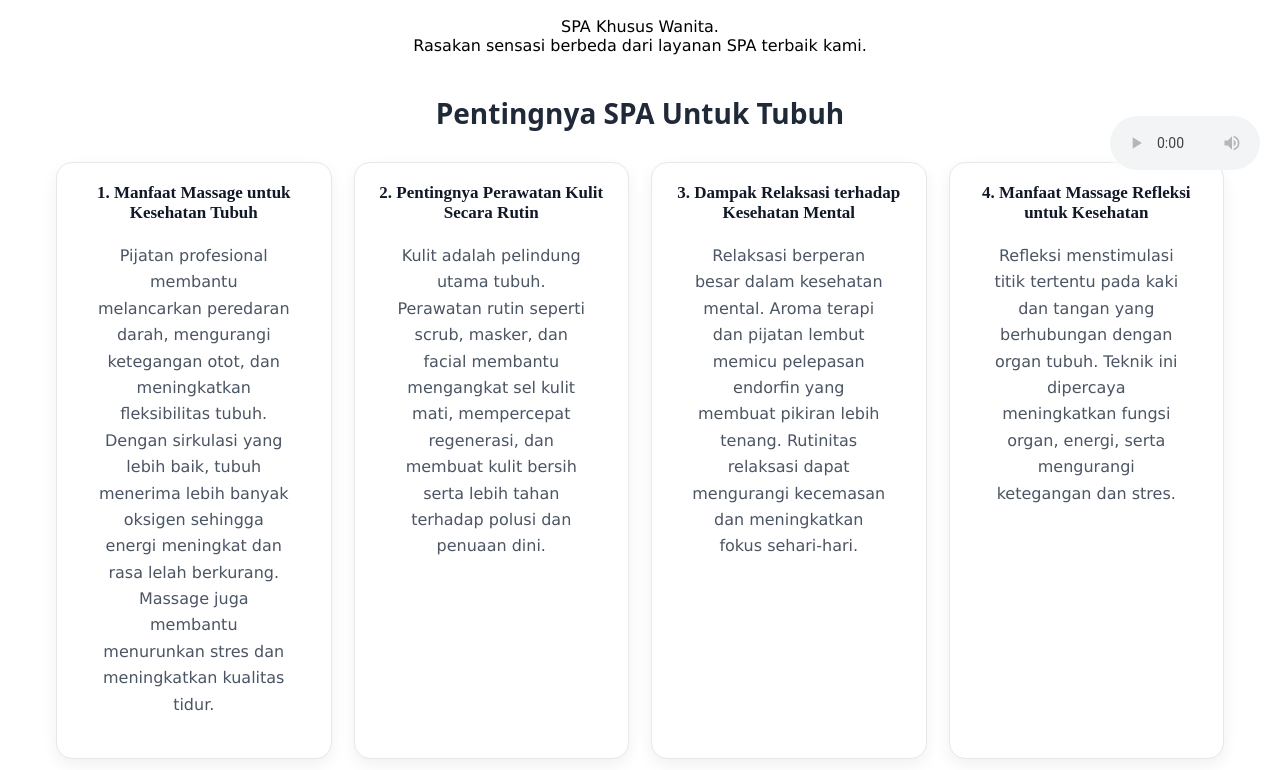
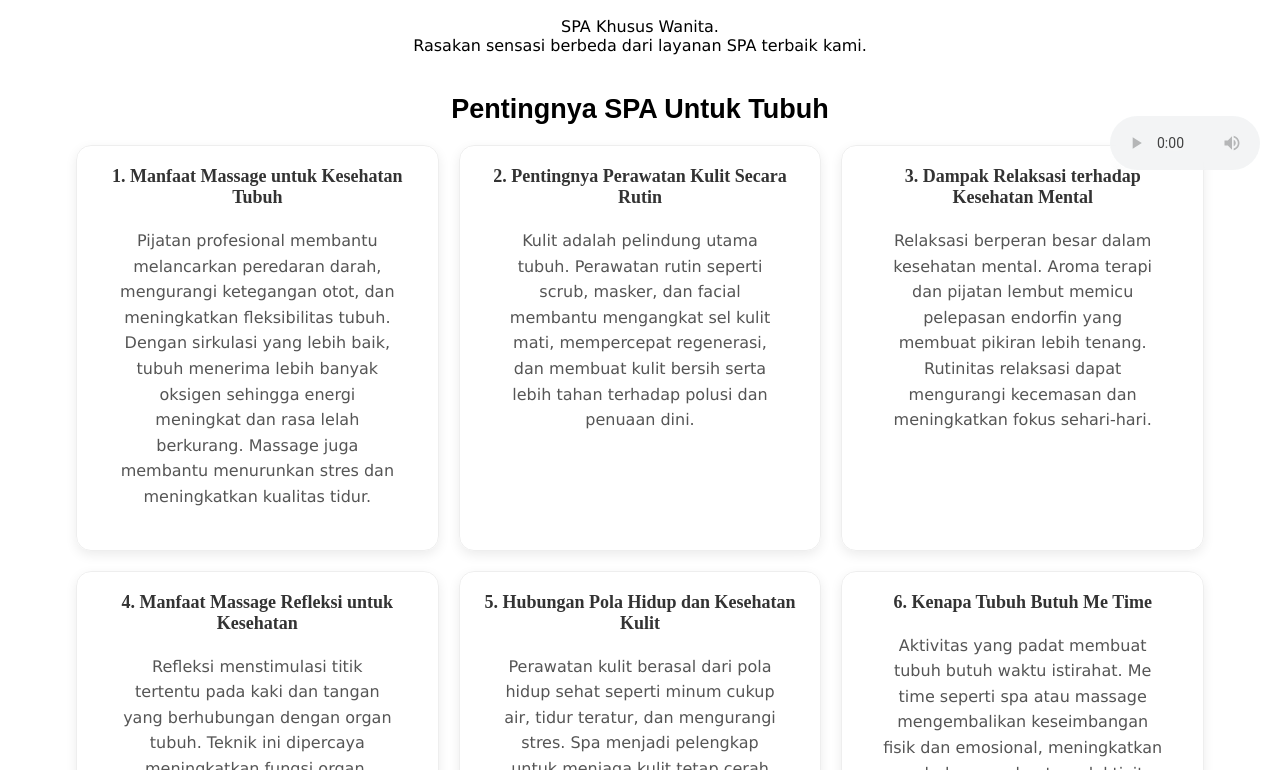
Before and after one commit to fathiirmaulanaa/spanirmala, a plain HTML site: page index.html in a window 1280 px wide. Shown: the part 610-1380 px from the top of the page. Drawn offline with Linux system fonts and the light colour scheme.

Commit message:
style bruuhhh

```diff
--- a/style.css
+++ b/style.css
@@ -137,54 +137,45 @@ header {
 
 
 /*Awal card1*/
-/* TITLE */
-/* TITLE */
-.title1 {
-  font-size: 28px;
-  font-weight: 600;
-  color: #1f2937;
-  margin-bottom: 20px;
-  font-family: system-ui, -apple-system, "Segoe UI", sans-serif;
+.title1{
+  font-weight: bold;
+  font-size: 27px;
+  font-family: Arial, Helvetica, sans-serif;
+}
+.cards1-container {
+  display: grid;
+  grid-template-columns: repeat(auto-fit, minmax(280px, 1fr));
+  gap: 20px;
+  padding: 20px;
 }
 
-/* CONTAINER */
-.cards1-container {
-  display: grid;
-  grid-template-columns: repeat(auto-fit, minmax(260px, 1fr));
-  gap: 22px;
-  padding: 10px 0;
-}
-
-/* CARD */
 .card1 {
-  background: #ffffff;
+  background: #ffffffcc;
+  backdrop-filter: blur(6px);
   padding: 20px;
-  border-radius: 16px;
-  border: 1px solid #e5e7eb;
-  box-shadow: 0 6px 16px rgba(0,0,0,0.06);
-  transition: transform 0.25s ease, box-shadow 0.25s ease;
+  border-radius: 15px;
+  box-shadow: 0 4px 12px rgba(0,0,0,0.08);
+  transition: 0.3s ease;
+  border: 1px solid #eee;
 }
 
 .card1:hover {
-  transform: translateY(-4px);
-  box-shadow: 0 12px 24px rgba(0,0,0,0.10);
+  transform: translateY(-5px);
+  box-shadow: 0 8px 20px rgba(0,0,0,0.15);
 }
 
-/* TITLE CARD */
 .card1 h3 {
-  font-size: 17px;
+  font-size: 18px;
+  margin-bottom: 10px;
+  color: #333;
   font-weight: 600;
-  margin-bottom: 8px;
-  color: #111827;
 }
 
-/* TEXT */
 .card1 p {
   font-size: 14px;
-  line-height: 1.65;
-  color: #4b5563;
+  line-height: 1.6;
+  color: #555;
 }
-
 
 /*akhir card1*/
 
```
